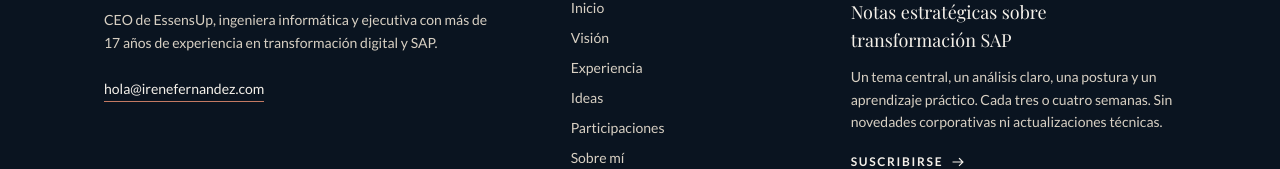
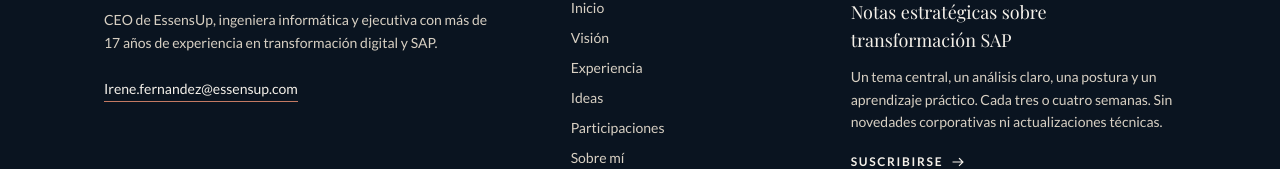
Before and after one commit to neisserpp/irene-fernandez-web, a React (Vite) app: page / in a window 1280 px wide. Shown: the part 6611-6780 px from the top of the page. Built offline with nearby package versions, Linux system fonts and the light colour scheme; a web font is replaced by a local one.

Commit message:
Some Change

```diff
--- a/src/content/site.ts
+++ b/src/content/site.ts
@@ -10,7 +10,7 @@ export const site = {
     'Irene Fernández ayuda a las empresas a transformar tecnología, organizaciones y talento para convertir el cambio en resultados reales.',
   credential:
     'CEO de EssensUp, ingeniera informática y ejecutiva con más de 17 años de experiencia en transformación digital y SAP.',
-  email: 'hola@irenefernandez.com',
+  email: 'Irene.fernandez@essensup.com',
   linkedin: 'https://www.linkedin.com/',
   essensup: 'https://www.essensup.com',
   newsletter: {
```
Also changed, not shown: 1 other file (tests, documents, lock files or other folders).
